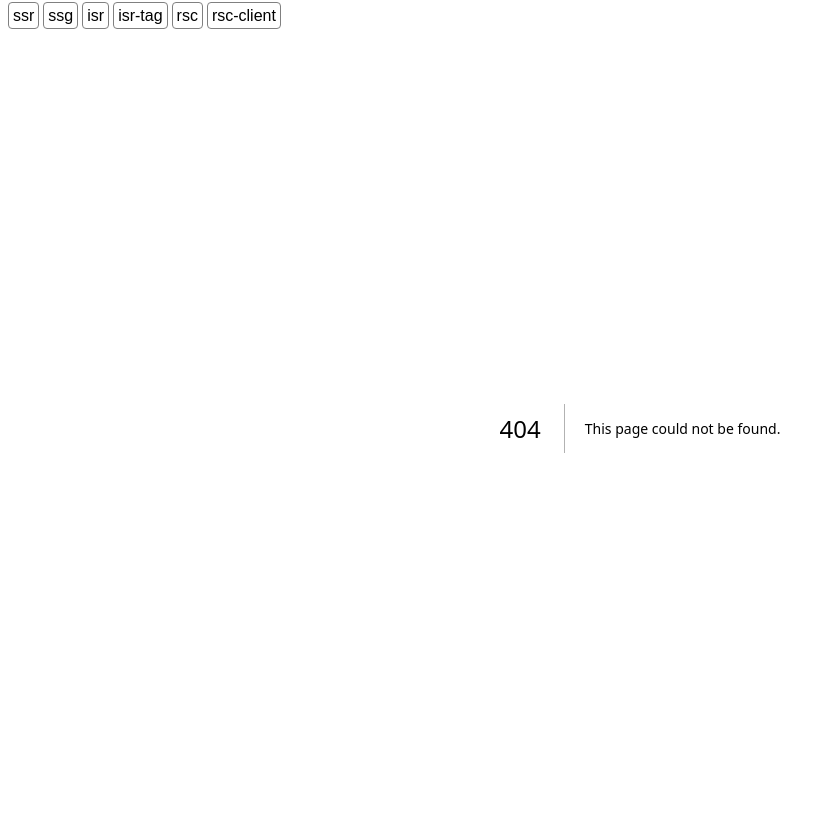
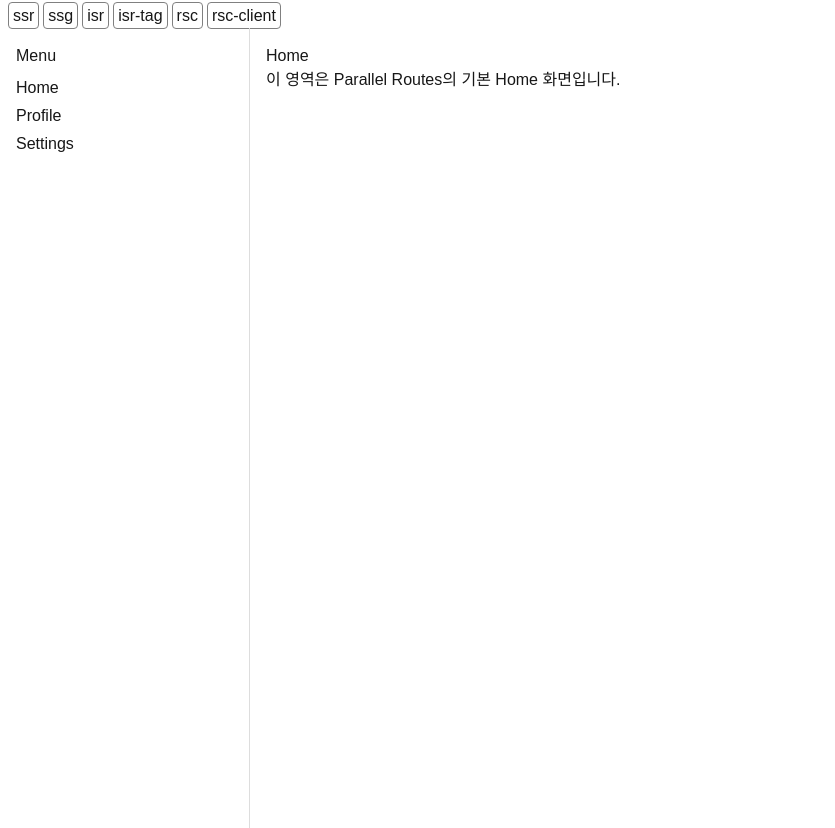
Before and after one commit to LEEJAEHYUB/fe-upgrade-hub, a Next.js app: page /parallel in a window 1280 px wide. Before the commit this address had no page. Shown: the whole page, without its empty margins (0-835 px from the left). Built offline with nearby package versions, Linux system fonts and the light colour scheme.

Commit message:
feat: add parallel content pages and layout with error handling

```diff
--- /dev/null
+++ b/app/parallel/@content/error.tsx
@@ -0,0 +1,10 @@
+'use client';
+
+export default function ContentError({ error }: { error: Error }) {
+  return (
+    <div>
+      <h1>콘텐츠 로딩 중 에러 발생</h1>
+      <p>{error.message}</p>
+    </div>
+  );
+}
--- /dev/null
+++ b/app/parallel/@content/loading.tsx
@@ -0,0 +1,8 @@
+export default function ContentLoading() {
+  return (
+    <div>
+      <h1>Loading content...</h1>
+      <p>이 영역만 로딩 중입니다.</p>
+    </div>
+  );
+}
--- /dev/null
+++ b/app/parallel/@content/page.tsx
@@ -0,0 +1,9 @@
+// app/parallel/@content/page.tsx
+export default function ContentHomePage() {
+  return (
+    <div>
+      <h1>Home</h1>
+      <p>이 영역은 Parallel Routes의 기본 Home 화면입니다.</p>
+    </div>
+  );
+}
--- /dev/null
+++ b/app/parallel/@content/profile/page.tsx
@@ -0,0 +1,9 @@
+// app/parallel/@content/profile/page.tsx
+export default function ContentProfilePage() {
+  return (
+    <div>
+      <h1>Profile</h1>
+      <p>이 영역은 Profile 탭에 해당하는 컨텐츠입니다.</p>
+    </div>
+  );
+}
--- /dev/null
+++ b/app/parallel/@content/settings/page.tsx
@@ -0,0 +1,9 @@
+// app/parallel/@content/settings/page.tsx
+export default function ContentSettingsPage() {
+  return (
+    <div>
+      <h1>Settings</h1>
+      <p>이 영역은 Settings 탭에 해당하는 컨텐츠입니다.</p>
+    </div>
+  );
+}
--- /dev/null
+++ b/app/parallel/@menu/page.tsx
@@ -0,0 +1,21 @@
+// app/parallel/@menu/page.tsx
+import Link from 'next/link';
+
+export default function MenuPage() {
+  return (
+    <div>
+      <h2 style={{ marginBottom: '8px' }}>Menu</h2>
+      <ul style={{ display: 'flex', flexDirection: 'column', gap: '4px' }}>
+        <li>
+          <Link href="/parallel">Home</Link>
+        </li>
+        <li>
+          <Link href="/parallel/profile">Profile</Link>
+        </li>
+        <li>
+          <Link href="/parallel/settings">Settings</Link>
+        </li>
+      </ul>
+    </div>
+  );
+}
--- /dev/null
+++ b/app/parallel/layout.tsx
@@ -0,0 +1,22 @@
+export default function ParallelLayout({
+  menu,
+  content,
+}: {
+  menu: React.ReactNode;
+  content: React.ReactNode;
+}) {
+  return (
+    <div style={{ display: 'flex', height: '100vh' }}>
+      <aside
+        style={{
+          width: '250px',
+          borderRight: '1px solid #ddd',
+          padding: '16px',
+        }}
+      >
+        {menu}
+      </aside>
+      <main style={{ flex: 1, padding: '16px' }}>{content}</main>
+    </div>
+  );
+}
--- /dev/null
+++ b/app/parallel/page.tsx
@@ -0,0 +1,3 @@
+export default function ParallelIndex() {
+  return 1;
+}
```
Also changed, not shown: app/parallel/@menu/loading.tsx (added).
